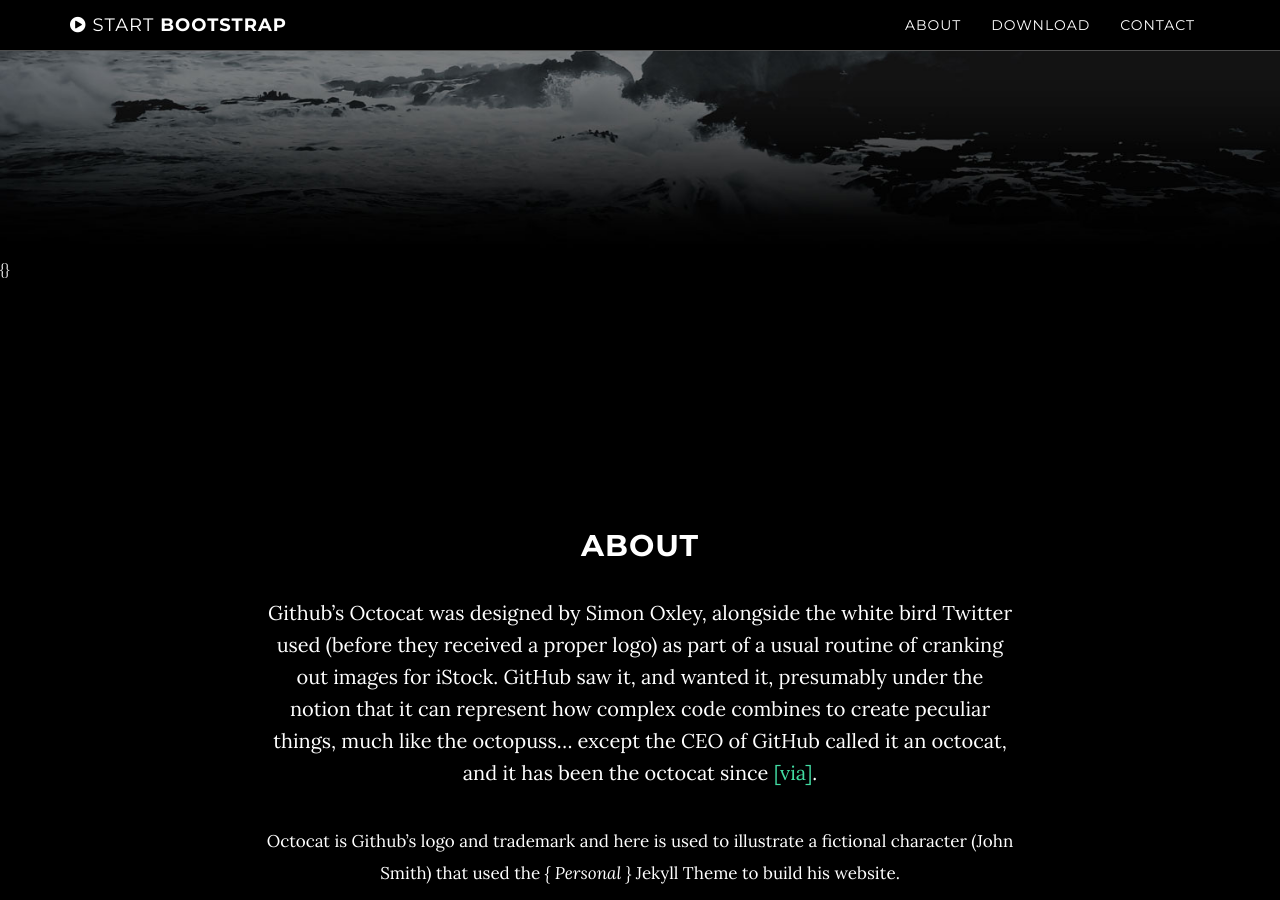
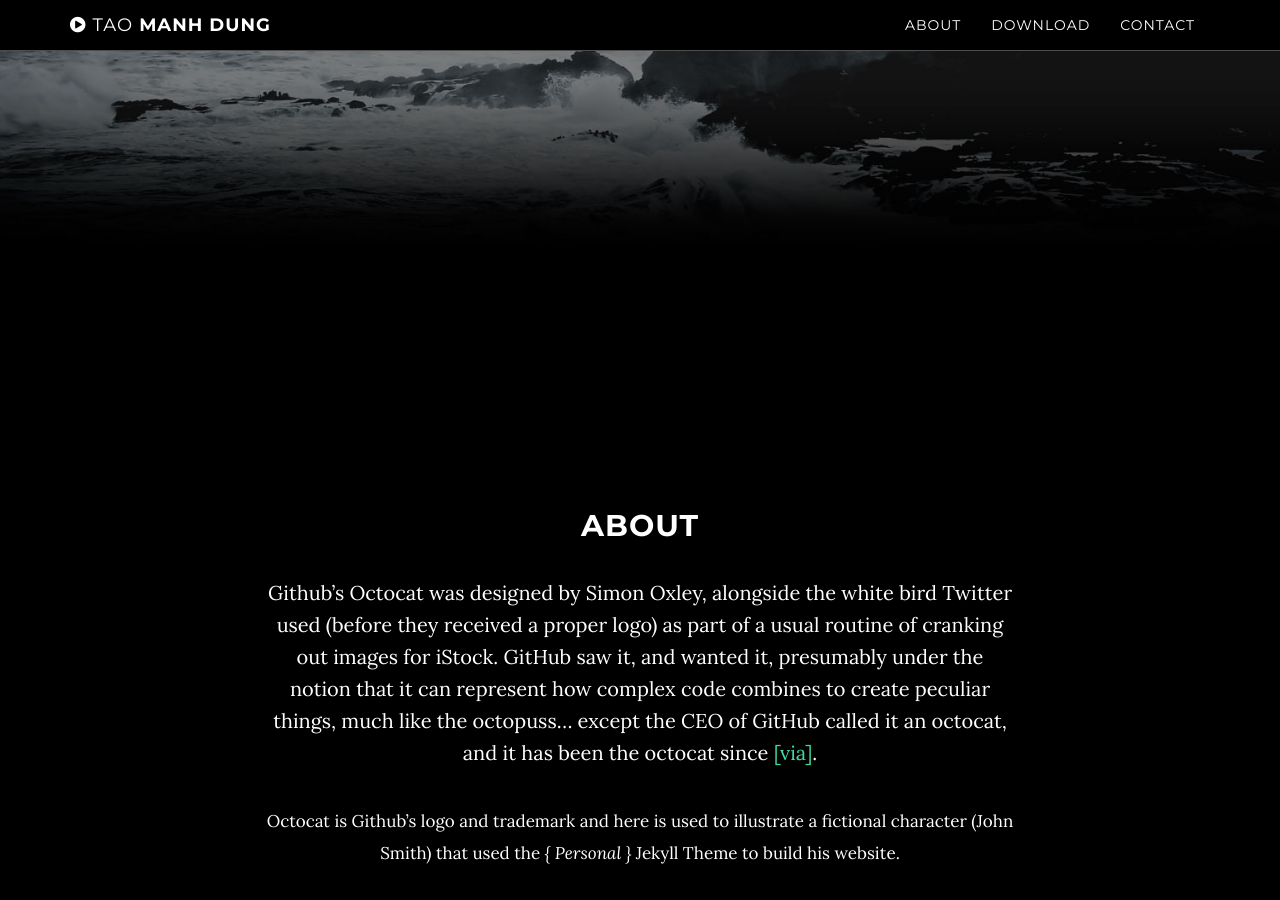
Before and after one commit to taomanhdung/my_cv, a Jekyll site: the page built from index.md, in a window 1280 px wide and 900 px high, scrolled down 641 px. Built offline with Jekyll 4.4.1, drawn with Linux system fonts in a browser that asks for light colours; nearby versions of some CDN libraries.

Commit message:
new update

```diff
--- a/_includes/navigation.html
+++ b/_includes/navigation.html
@@ -6,7 +6,7 @@
                 Menu <i class="fa fa-bars"></i>
             </button>
             <a class="navbar-brand page-scroll" href="#page-top">
-                <i class="fa fa-play-circle"></i> <span class="light">Start</span> Bootstrap
+                <i class="fa fa-play-circle"></i> <span class="light">Tao</span> Manh Dung
             </a>
         </div>
 
--- a/_layouts/index.html
+++ b/_layouts/index.html
@@ -7,8 +7,6 @@
 {% include header.html %}
 
 {% for p in site.pages_list %}
-    {}
-
     {% for page in site.pages %}
         {% if p[1] == page.section-type %}
             {% include {{ page.path }} %}
```
Also changed, not shown: 2 other files.
